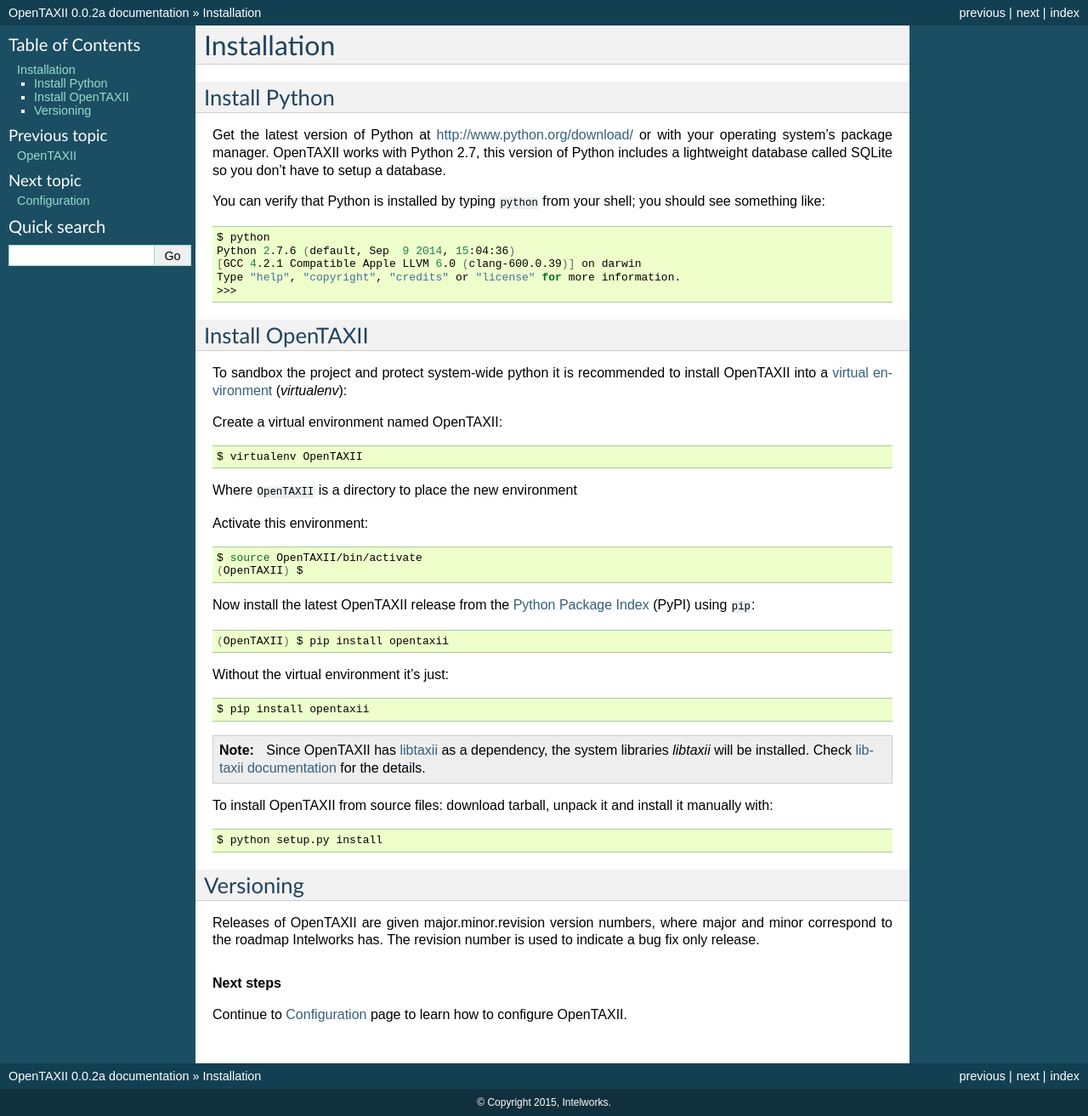
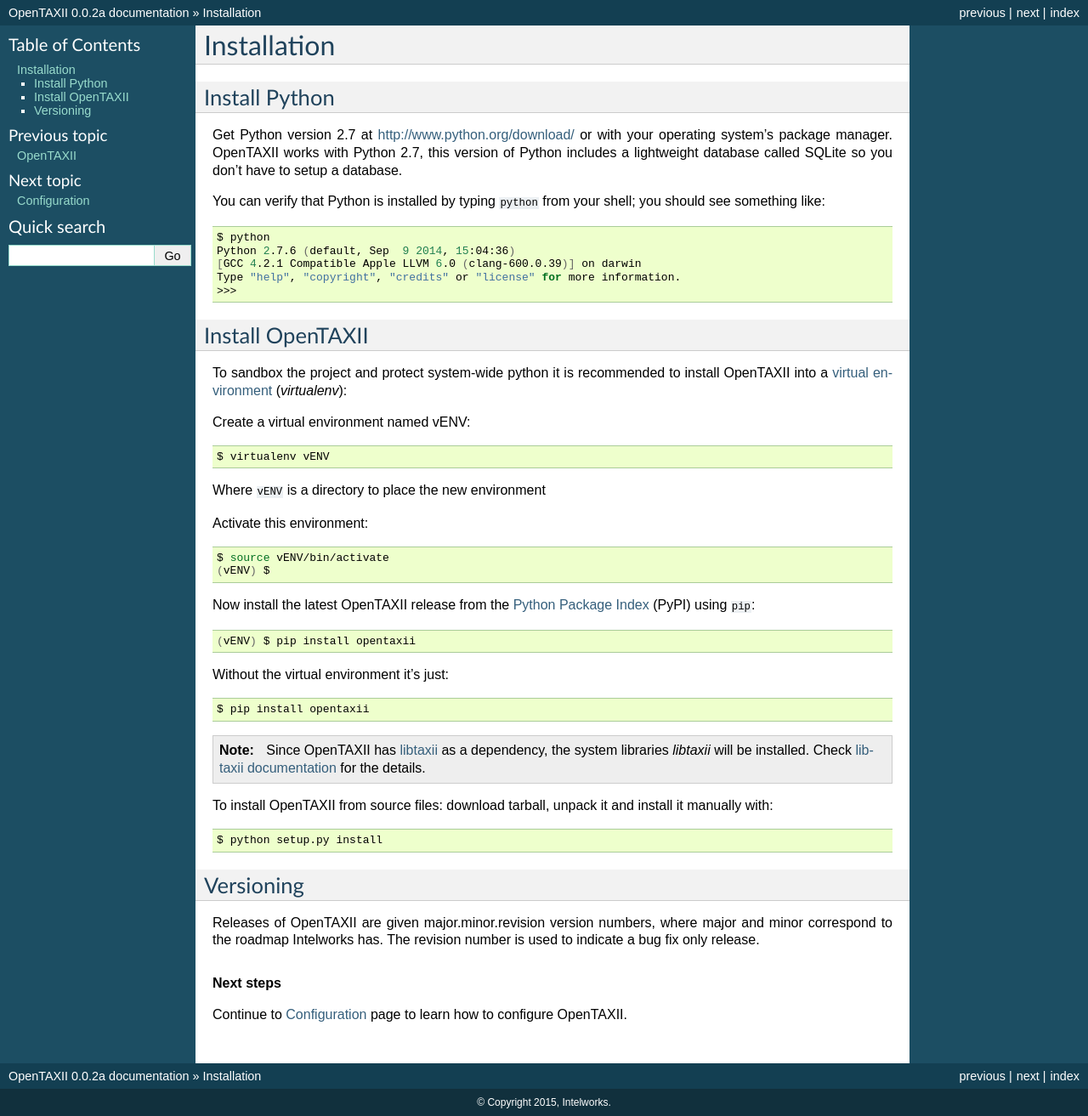
Before and after one commit to eclecticiq/OpenTAXII, a Sphinx documentation site: the page built from docs/installation.rst, in a window 1280 px wide. Shown: the whole page at 85% size. Built offline with Sphinx 7.4.7, drawn with Linux system fonts in a browser that asks for light colours.

Commit message:
minor changes
through conversation with Sergey

```diff
--- a/docs/installation.rst
+++ b/docs/installation.rst
@@ -7,7 +7,7 @@
 Install Python
 --------------
 
-Get the latest version of Python at http://www.python.org/download/ or with your operating system’s package manager. OpenTAXII works with Python 2.7, this version of Python includes a lightweight database called SQLite so you don't have to setup a database.
+Get Python version 2.7 at http://www.python.org/download/ or with your operating system’s package manager. OpenTAXII works with Python 2.7, this version of Python includes a lightweight database called SQLite so you don't have to setup a database.
 
 You can verify that Python is installed by typing ``python`` from your shell; you should see something like::
 
@@ -21,21 +21,21 @@
 -----------------
 To sandbox the project and protect system-wide python it is recommended to install OpenTAXII into a `virtual environment <https://virtualenv.pypa.io/en/latest/installation.html>`_ (*virtualenv*)::
 
-Create a virtual environment named OpenTAXII::
+Create a virtual environment named vENV::
 
-   $ virtualenv OpenTAXII
+   $ virtualenv vENV
 
-Where ``OpenTAXII`` is a directory to place the new environment
+Where ``vENV`` is a directory to place the new environment
 
 Activate this environment::
 
-   $ source OpenTAXII/bin/activate
-   (OpenTAXII) $
+   $ source vENV/bin/activate
+   (vENV) $
 
 Now install the latest OpenTAXII release from the `Python
 Package Index <http://pypi.python.org/>`_ (PyPI) using ``pip``::
 
-   (OpenTAXII) $ pip install opentaxii
+   (vENV) $ pip install opentaxii
 
 Without the virtual environment it's just::
 
```
Also changed, not shown: docs/configuration.rst (+9 -9 lines), docs/public-apis.rst (+31 -2 lines).
